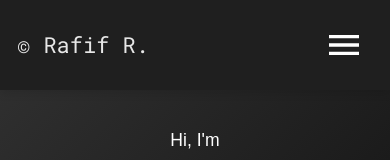
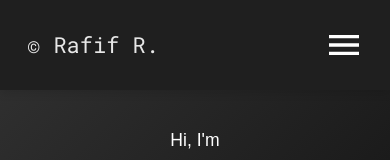
Before and after one commit to rafiframadhana/my-portfolio-react, a React (Vite) app: page / in a window 390 px wide. Shown: the top 160 px of the page. Built offline with nearby package versions, Linux system fonts and the light colour scheme; a web font is replaced by a local one.

Commit message:
Update navbar.css

```diff
--- a/src/styles/navbar.css
+++ b/src/styles/navbar.css
@@ -99,6 +99,6 @@
   }
 
   .logo-name {
-    margin-left: -20px;
+    margin-left: -10px;
   }
 }
```
